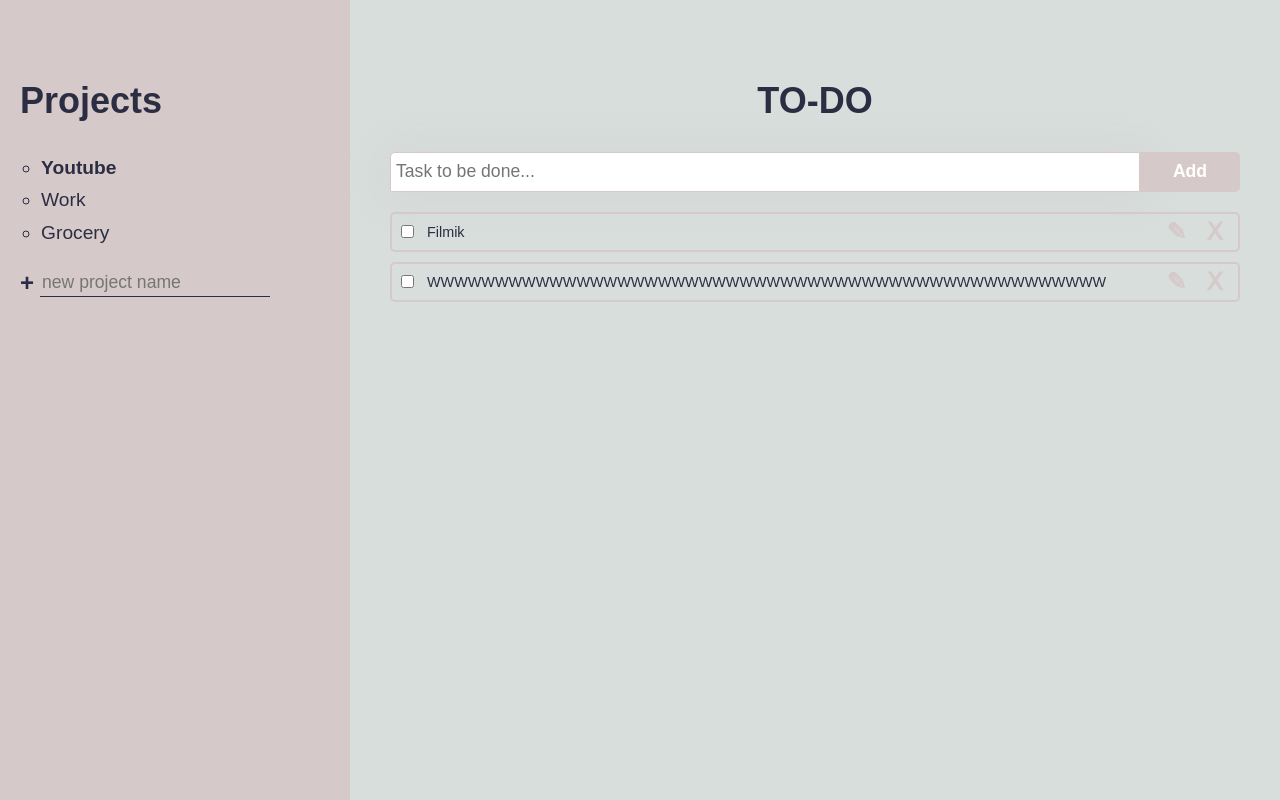
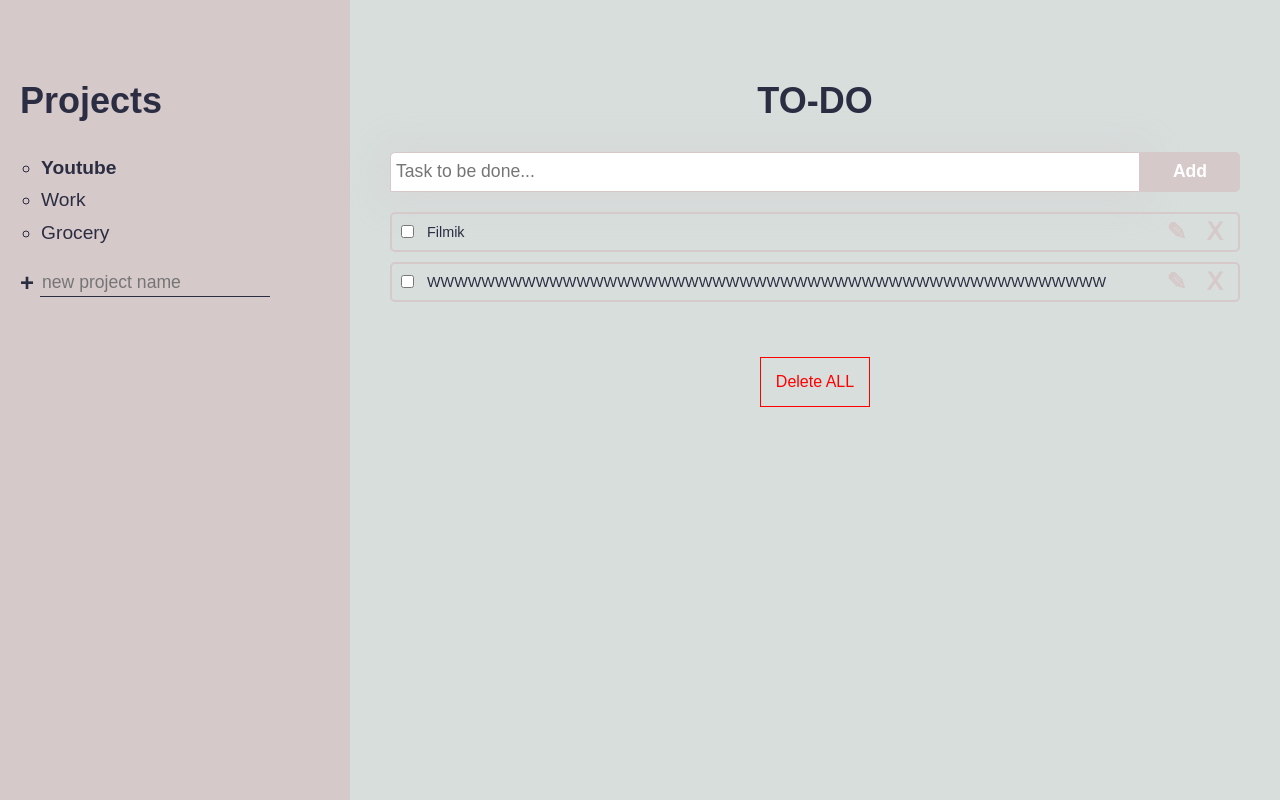
Before and after one commit to Adam-DevPL/MegakFinalFront, a React (Create React App) app: page / in a window 1280 px wide. Built offline with nearby package versions, Linux system fonts and the light colour scheme.

Commit message:
Add delete all list button.

```diff
--- a/src/App.tsx
+++ b/src/App.tsx
@@ -35,6 +35,7 @@ export const App = () => (
                 <button className="edit-todo">✎</button>
                 <button className="remove-todo">Ⅹ</button>
             </div>
+            <button className="delete-list">Delete ALL</button>
         </div>
 
     </div>
--- a/src/index.css
+++ b/src/index.css
@@ -184,3 +184,19 @@ form {
     background-color: grey;
     color: #252525a4;
 }
+
+.delete-list {
+    margin-top: 50px;
+    height: 50px;
+    font-size: 1.0rem;
+    color: red;
+    border: 1px solid red;
+    background: transparent;
+    padding: 0 15px;
+    cursor: pointer;
+    transition: border 250ms ease-in;
+}
+
+.delete-list:hover {
+    border: 3px solid red;
+}
```
